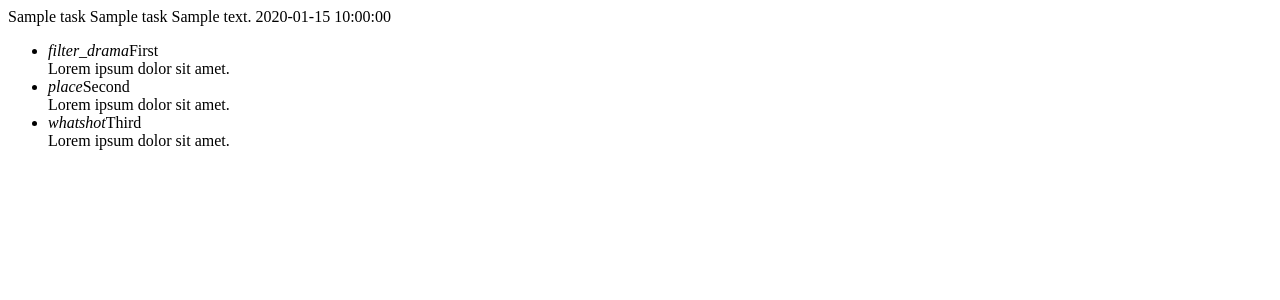
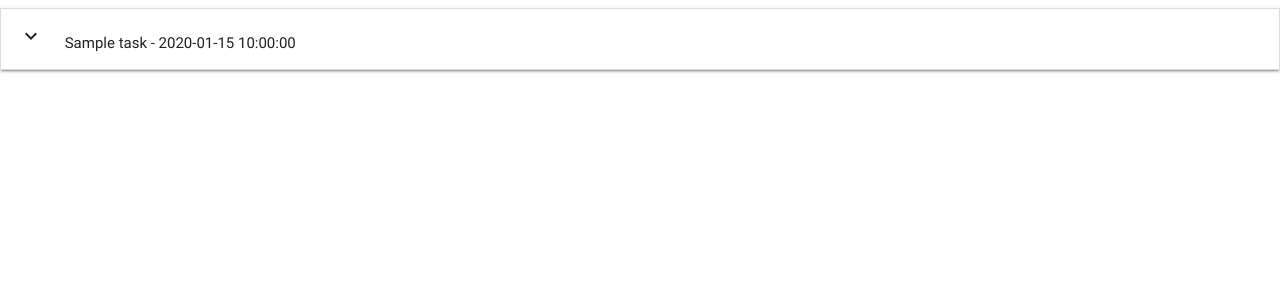
Before and after one commit to markwilde33/FlaskTaskManager-VSC, a Flask app: page / in a window 1280 px wide. Shown: the top 300 px of the page. Run offline with Flask 2, Linux system fonts and the light colour scheme; a database or web service that is not in the repository returns one stand-in record (values such as "Sample title"); some libraries are stand-ins or nearby versions.

Commit message:
Added a for loop to iterate through each task entry in the collection

```diff
--- a/templates/tasks.html
+++ b/templates/tasks.html
@@ -1,36 +1,22 @@
-<!DOCTYPE html>
-<html lang="en">
+{% extends 'base.html' %} {% block content %}
+<ul class="collapsible" data-collapsible="accordion">
+   {% for task in tasks %}
+   <li>
+      <div class="collapsible-header">
 
-<head>
-   <meta charset="UTF-8">
-   <meta name="viewport" content="width=device-width, initial-scale=1.0">
-   <meta http-equiv="X-UA-Compatible" content="ie=edge">
-   <title>Shits it</title>
-</head>
+         <div class=" task_header col s9">
+            <i class="material-icons">expand_more</i> {{task.task_name}} - {{task.due_date}}
+         </div>
+      </div>
+      <div class="collapsible-body">
+         <span>
+            {{task.task_description}}
+         </span>
+      </div>
+   </li>
+   {% endfor %}
 
-<body>
-   {% for task in tasks %}
-   {{task.task_name}}
-   {{task.category_name}}
-   {{task.task_description}}
-   {{task.is_urgent}}
-   {{task.due_date}}
+</ul>
 
-   <ul class="collapsible">
-      <li>
-         <div class="collapsible-header"><i class="material-icons">filter_drama</i>First</div>
-         <div class="collapsible-body"><span>Lorem ipsum dolor sit amet.</span></div>
-      </li>
-      <li>
-         <div class="collapsible-header"><i class="material-icons">place</i>Second</div>
-         <div class="collapsible-body"><span>Lorem ipsum dolor sit amet.</span></div>
-      </li>
-      <li>
-         <div class="collapsible-header"><i class="material-icons">whatshot</i>Third</div>
-         <div class="collapsible-body"><span>Lorem ipsum dolor sit amet.</span></div>
-      </li>
-   </ul>
-   {% endfor %}
-</body>
 
-</html>
+{% endblock %}
```
